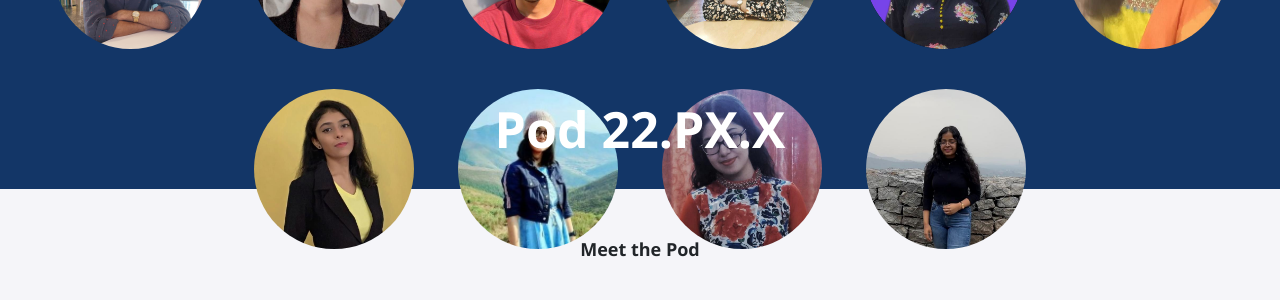
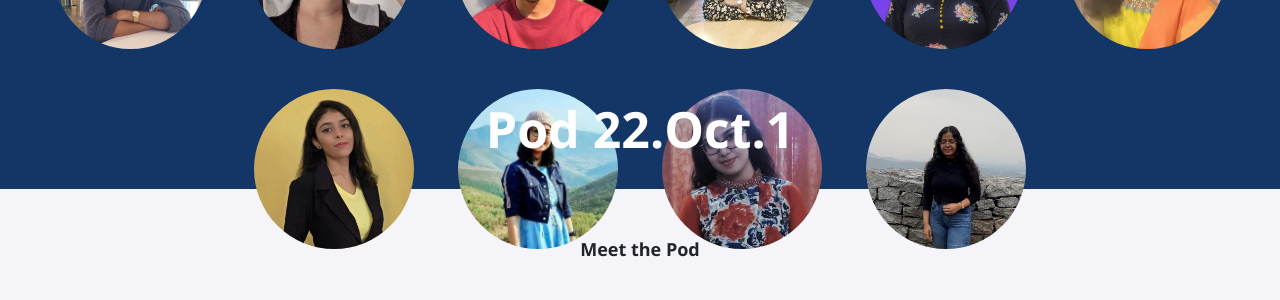
Before and after one commit to MLH-Fellowship/prep-portfolio-22.OCT.PREP.1, a Jekyll site: the page built from index.html, in a window 1280 px wide. Shown: the part 201-501 px from the top of the page. Built offline with Jekyll 4.4.1, drawn with Linux system fonts in a browser that asks for light colours; nearby versions of some CDN libraries.

Commit message:
update config

```diff
--- a/_config.yml
+++ b/_config.yml
@@ -1,11 +1,11 @@
-title: "Pod 22.PX.X"
+title: "Pod 22.Oct.1"
 email: fellowship@mlh.io
 description: >- # this means to ignore newlines until "baseurl:"
   This is my portfolio website!
 baseurl: "/"
 url: "/"
 twitter_username: mlhacks
-github_username:  mlh-fellowship
+github_username: mlh-fellowship
 
 sass:
   sass_dir: _sass
```
